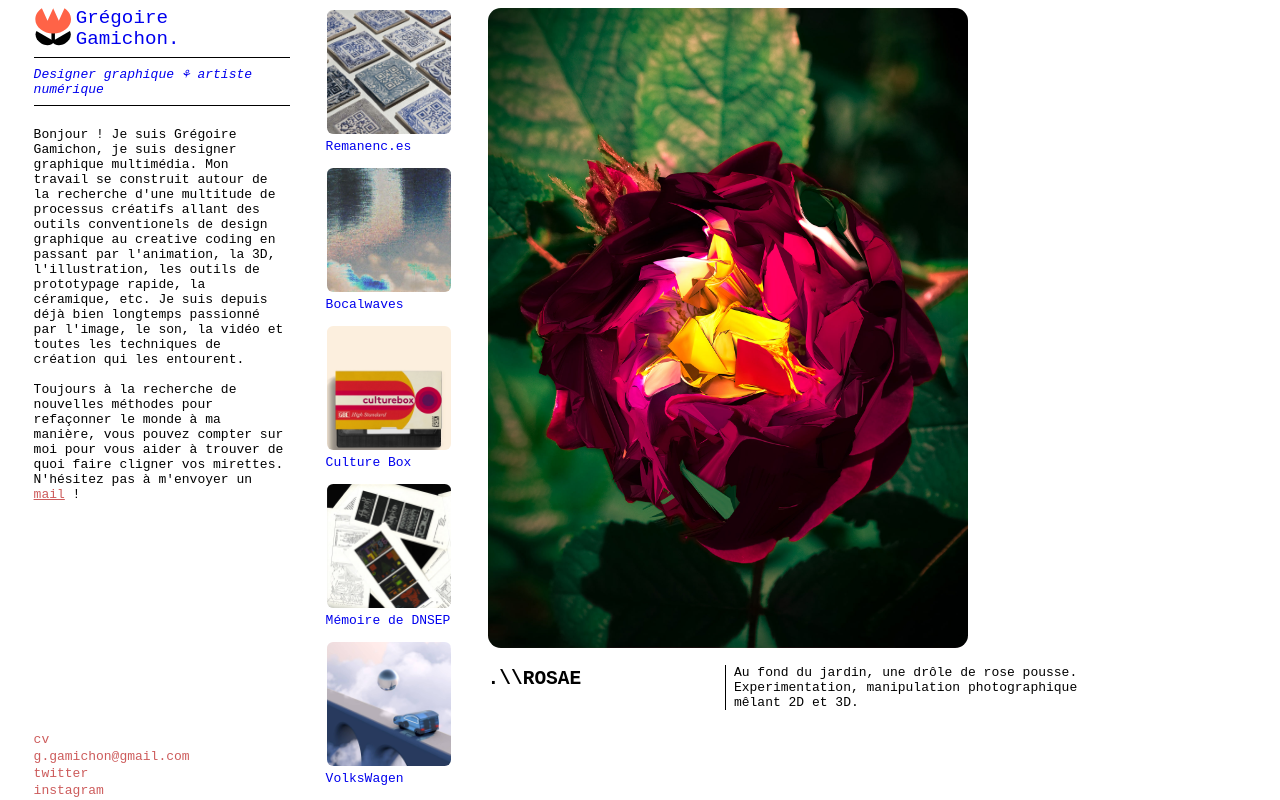
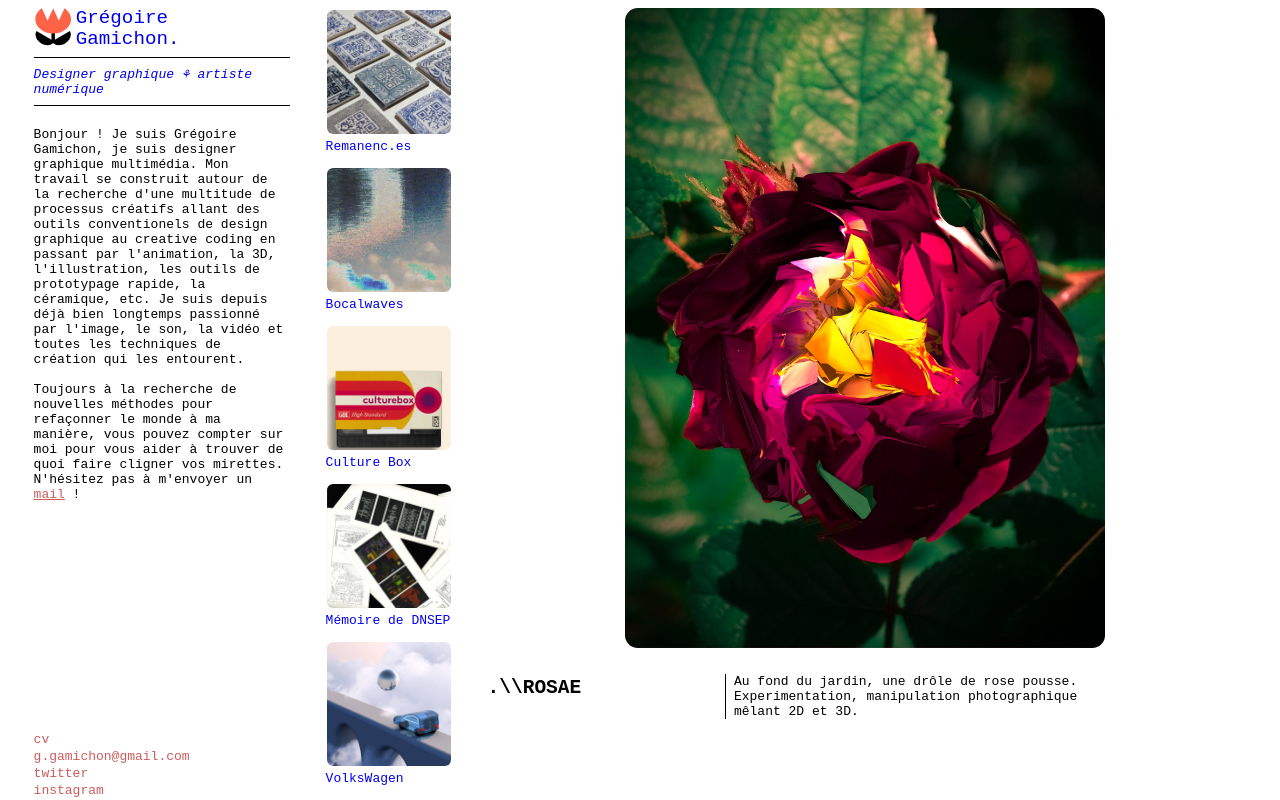
Before and after one commit to Gamigre/svelte-kit, a SvelteKit app: page /projets/rosae in a window 1280 px wide. Built offline with nearby package versions, Linux system fonts and the light colour scheme.

Commit message:
added stuff

```diff
--- a/src/routes/projets/fonte_obscur/+page.svelte
+++ b/src/routes/projets/fonte_obscur/+page.svelte
@@ -1,6 +1,6 @@
 <div class="column" id="showcase">
 
-    <img class="showcase" id="showcase_picture" src="../img/obscur.jpg">
+    <img class="showcase" id="showcase_picture" src="../img/obscur.jpg" alt="Specimen de la typo">
 
     <div class="showcase" id="showcase_text">
         <h2 id="showcase_title">Fonte Obscur (2019)</h2>
@@ -14,8 +14,6 @@
 </div>
 
 <style>
-:global(a){
-  border:0px solid white
-}
-:global(a#p2){ border:10px solid red;}
+#showcase_picture{margin-left: auto;
+margin-right:auto;}
   </style>
--- a/src/routes/projets/musee_dali/+page.svelte
+++ b/src/routes/projets/musee_dali/+page.svelte
@@ -7,8 +7,8 @@
 <div class="column" id="showcase">
 
   <div class="column" id="showcase">
-    <div id="showcase_picture_wrapper" style="max-width:40vh; margin: 0 auto;">
-        <VideoPlayer poster="../img/dali_thumb.jpg" source="static\vid\persistance_dali.mp4" width="1080" height="1920" color="tomato"  controlsHeight="3em" {timeDisplay} {loop}/>
+    <div id="showcase_picture_wrapper">
+        <VideoPlayer poster="../img/dali_thumb.jpg" source="../vid/persistance_dali.mp4" width="1080" height="1920" color="tomato"  controlsHeight="3em" {timeDisplay} {loop}/>
         </div>
 
 </div>
@@ -28,7 +28,8 @@
 
 <style>
 #showcase_picture_wrapper{
-  width:100vw;
-  max-width:100%;
+  margin: 0 auto;
+  height:80vh;
+  width:22vw;
 }
   </style>
--- a/src/routes/projets/rosae/+page.svelte
+++ b/src/routes/projets/rosae/+page.svelte
@@ -1,7 +1,11 @@
 <div class="column" id="showcase">
+    <div id="showcase_picture_wrapper">
+    <img class="showcase" id="showcase_picture" src="../img/rosae_slide_1.jpg" alt="Une rose glitchée, modifiée avec un logiciel de 3D">
+    <img class="showcase" id="showcase_picture" src="../img/rosae_slide_2.jpg" alt="gros plan sur les textures de la rose">
+    <img class="showcase" id="showcase_picture" src="../img/rosae_slide_3.jpg" alt="gros plan sur les textures de la rose">
+    <img class="showcase" id="showcase_picture" src="../img/rosae_slide_4.jpg" alt="gros plan sur les textures de la rose">
 
-    <img class="showcase" id="showcase_picture" src="../img/rosae_slide_1.jpg">
-
+  </div>
     <div class="showcase" id="showcase_text">
         <h2 id="showcase_title">.\\ROSAE</h2>
        <div id="showcase_desc_wrapper">
@@ -12,4 +16,8 @@
 </div>
 
 <style>
+    #showcase_desc{
+        column-count: 1;
+        column-width: 40ex;
+    }
   </style>
```
Also changed, not shown: src/routes/projets/confinement/+page.svelte (+11 -1 lines).
